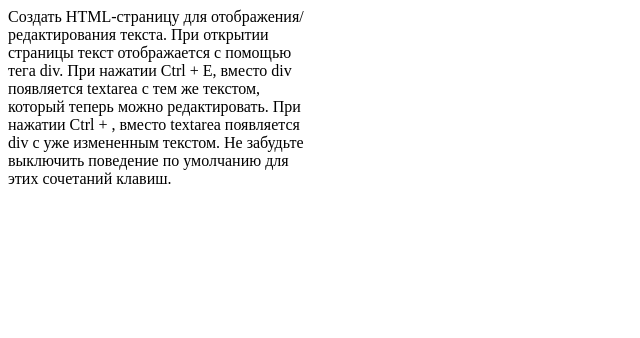
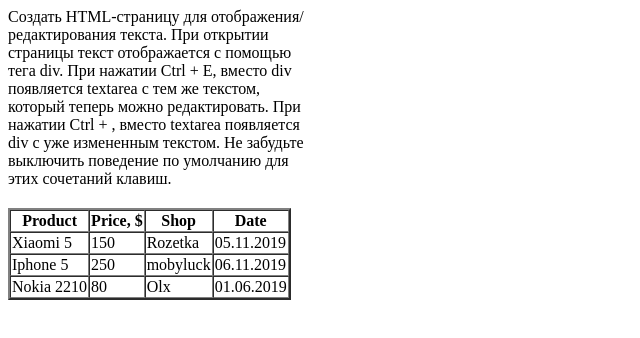
Before and after one commit to Iva-nova-vita/beetroot_lesson_30_ivents, a plain HTML site: page index1.html in a window 1280 px wide. Shown: the whole page, without its empty margins (0-640 px from the left). Drawn offline with Linux system fonts and the light colour scheme.

Commit message:
sort  for  table (wrong)

```diff
--- a/JS/events1.js
+++ b/JS/events1.js
@@ -1,8 +1,8 @@
-/*Создать HTML-страницу для отображения/редактирования текста. При открытии страницы текст отображается с помощью тега div.
+/*1. Создать HTML-страницу для отображения/редактирования текста. При открытии страницы текст отображается с помощью тега div.
  При нажатии Ctrl + E, вместо div появляется textarea с тем же текстом, который теперь можно редактировать.
  При нажатии Ctrl + , вместо textarea появляется div с уже измененным текстом. Не забудьте выключить поведение
   по умолчанию для этих сочетаний клавиш.*/
-let div = document.getElementById("div");
+/*let div = document.getElementById("div");
   let textarea=document.createElement("textarea");
 document.addEventListener('keydown', function(event) {
 
@@ -29,18 +29,26 @@ document.addEventListener('keydown', function(event) {
 
   }
 })
-console.log(div);
-/*let container = document.getElementById("container");
-let div = document.getElementById("div");
-let text= div.innerText;
-document.addEventListener("keydown", function(event) {
-  if (event.ctrlKey && event.code == "KeyE") {
-    event.preventDefault();
-    console.log(event);
-    container.innerHTML = `<textarea> ${text} </textarea>`  ;
+console.log(div);*/
+
+/*2. Создать HTML-страницу с большой таблицей. При клике по заголовку колонки, необходимо отсортировать данные по этой колонке.
+ Учтите, что числовые значения должны сортироваться как числа, а не как строки*/
+
+let table = document.querySelector("table").rows;
+console.log(table);
+let tableArr = Array.from(table);
+console.log(tableArr);
+console.log(document.querySelector("table").rows[1].cells[1]);
+
+let tableArrSotr = tableArr.sort((a, b) => {  //не увеличивает i
+  for (i = 1; i < tableArr.length; i++) {
+    a = document.querySelector("table").rows[i].cells[1].innerText;
+    b = document.querySelector("table").rows[i++].cells[1].innerText;
+    a - b;
+    if (a - b > 1) return 1;
+    else if (a - b < 1) return -1;
+    else return 0;
   }
-  if (event.ctrlKey  &&  event.code=="NumpadAdd") {
-    event.preventDefault();
-    console.log(event);
-    container.innerHTML = `<div> ${text} </div>`  ;//не знаю как сохранить измененный текст
-}});*/
+});
+
+console.log(tableArrSotr);
--- a/index1.html
+++ b/index1.html
@@ -4,10 +4,9 @@
     <meta charset="UTF-8" />
     <meta name="viewport" content="width=device-width, initial-scale=1.0" />
     <meta http-equiv="X-UA-Compatible" content="ie=edge" />
-    <title>Document</title>
+    <title>eventS</title>
   </head>
   <body>
-<div id="container">
     <div id="div" style="width: 300px; height: 200px;">
       Создать HTML-страницу для отображения/редактирования текста. При открытии
       страницы текст отображается с помощью тега div. При нажатии Ctrl + E,
@@ -16,7 +15,37 @@
       измененным текстом. Не забудьте выключить поведение по умолчанию для этих
       сочетаний клавиш.
     </div>
-  </div>
+
+
+    <table border="2px" style="border-spacing: 0;">
+      <tr>
+        <th>Product</th>
+        <th>Price, $</th>
+        <th>Shop</th>
+        <th>Date</th>
+      </tr>
+
+      <tr>
+        <td>Xiaomi 5</td>
+        <td>150</td>
+        <td>Rozetka</td>
+        <td>05.11.2019</td>
+      </tr>
+
+      <tr>
+        <td>Iphone 5</td>
+        <td>250</td>
+        <td>mobyluck</td>
+        <td>06.11.2019</td>
+      </tr>
+
+      <tr>
+        <td>Nokia 2210</td>
+        <td>80</td>
+        <td>Olx</td>
+        <td>01.06.2019</td>
+      </tr>
+    </table>
     <script src="JS/events1.js"></script>
   </body>
 </html>
```
